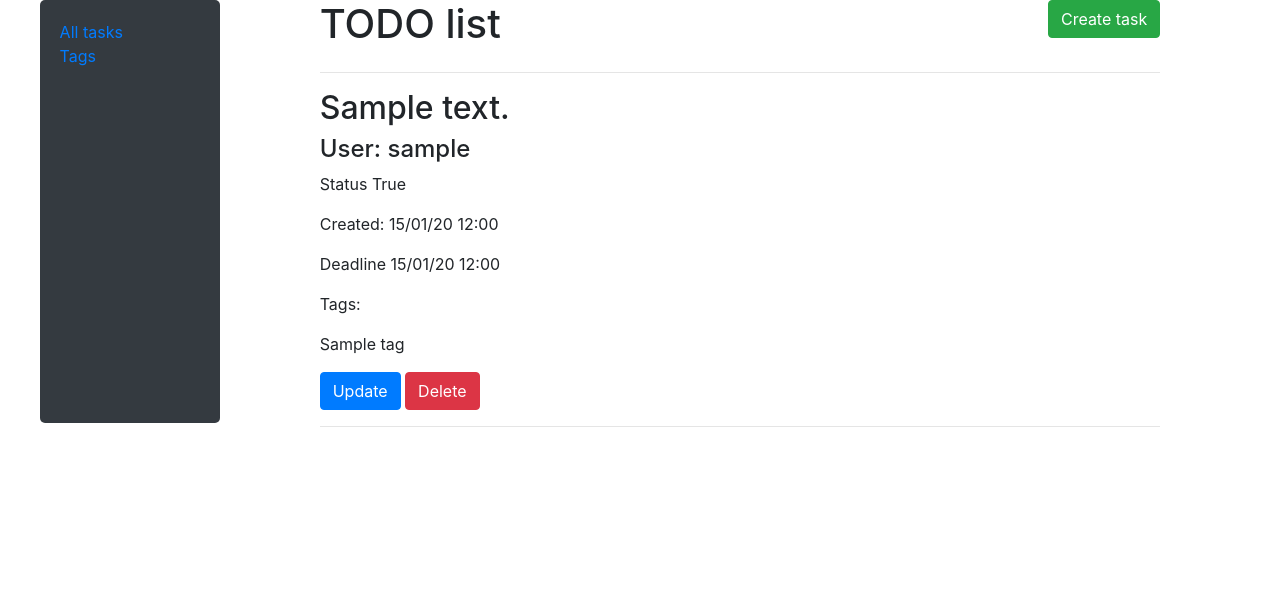
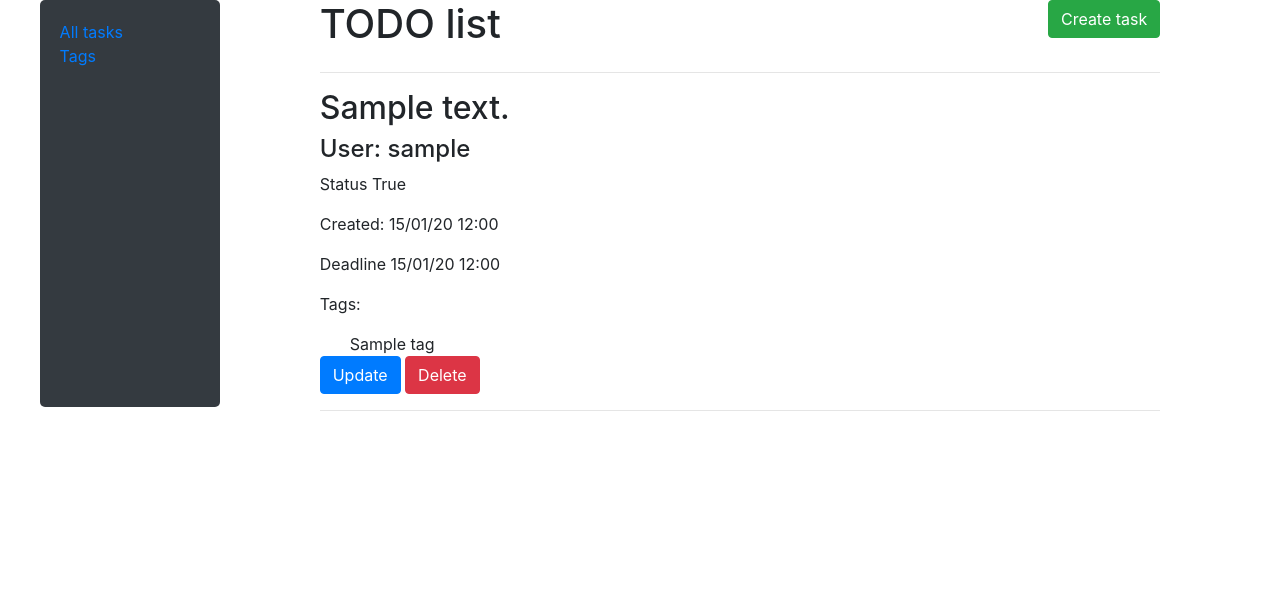
Before and after one commit to ZhAlexR/Task-manager, a Django app: page / in a window 1280 px wide. Shown: the part 124-720 px from the top of the page. Run offline with Django 4.2, Linux system fonts and the light colour scheme; tables that the repository leaves empty hold one stand-in row (values such as "Sample post"); some libraries are stand-ins or nearby versions.

Commit message:
Added styles to index page

```diff
--- a/static/css/styles.css
+++ b/static/css/styles.css
@@ -83,3 +83,15 @@
    .card-link:hover {
        color: #212529;
   }
+
+
+.tags {
+    display: -ms-flexbox;
+    display: flex;
+    -ms-flex-wrap: wrap;
+    flex-wrap: wrap;
+    margin-right: 0px;
+    margin-left: 0px;
+    margin-top: -20px;
+    display: inline-block;
+}
--- a/templates/manager/index.html
+++ b/templates/manager/index.html
@@ -17,9 +17,13 @@
             <p>Created: {{ task.created_at|date:"d/m/y H:i" }}</p>
             <p>Deadline {{ task.deadline|date:"d/m/y H:i" }}</p>
             <p>Tags:</p>
-            {% for tag in task.tags.all %}
-              <p>{{ tag.name }}</p>
-            {% endfor %}
+            <div class="container">
+              <div class="tags">
+                {% for tag in task.tags.all %}
+                <div class="col">{{ tag.name }}</div>
+                {% endfor %}
+              </div>
+            </div>
           </div>
           <a class="btn btn-primary" href="{% url "manager:task-update" pk=task.pk %}"> Update</a>
           <a class="btn btn-danger" href="{% url "manager:task-delete" pk=task.pk %}"> Delete </a>
```
